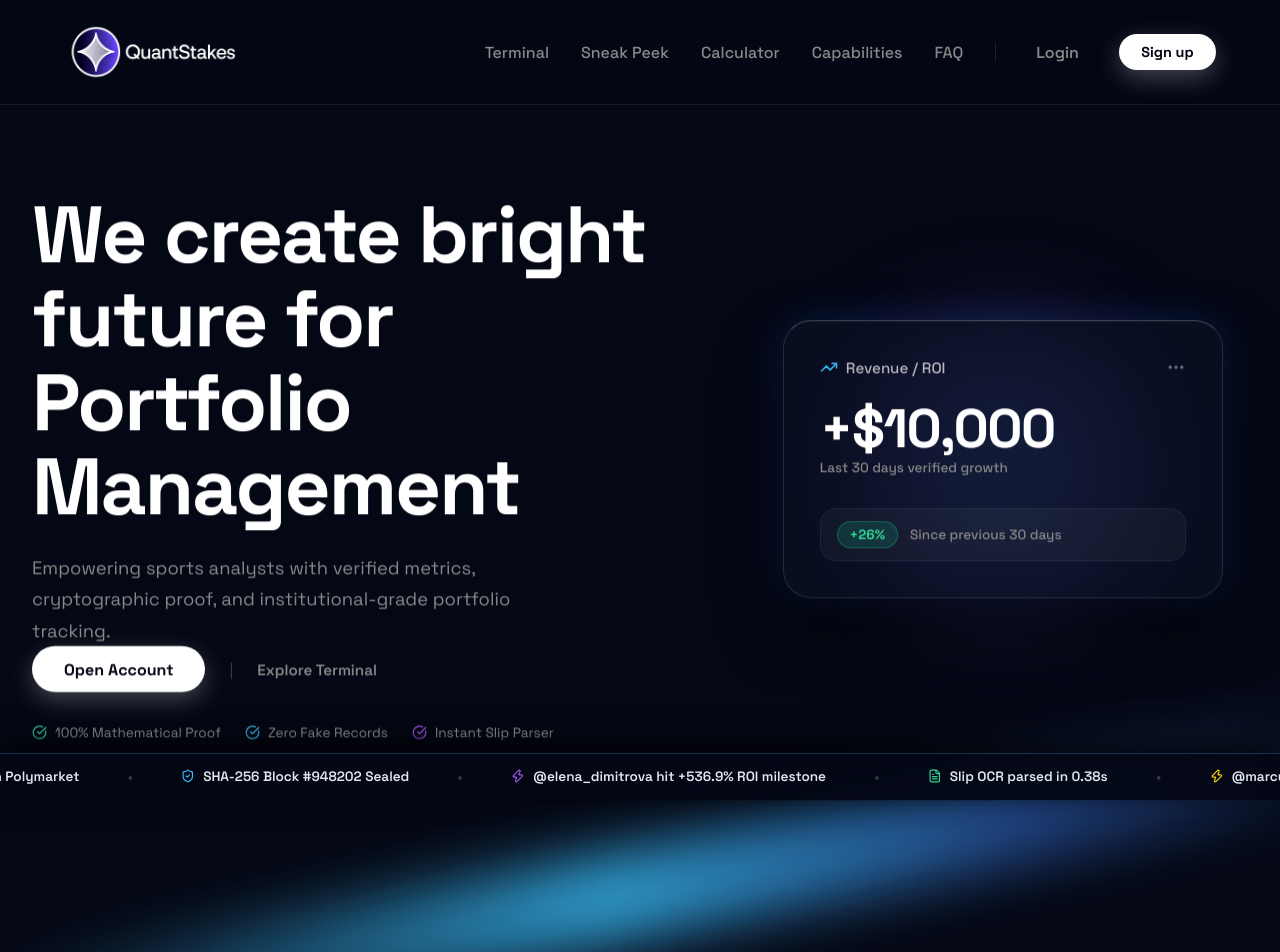
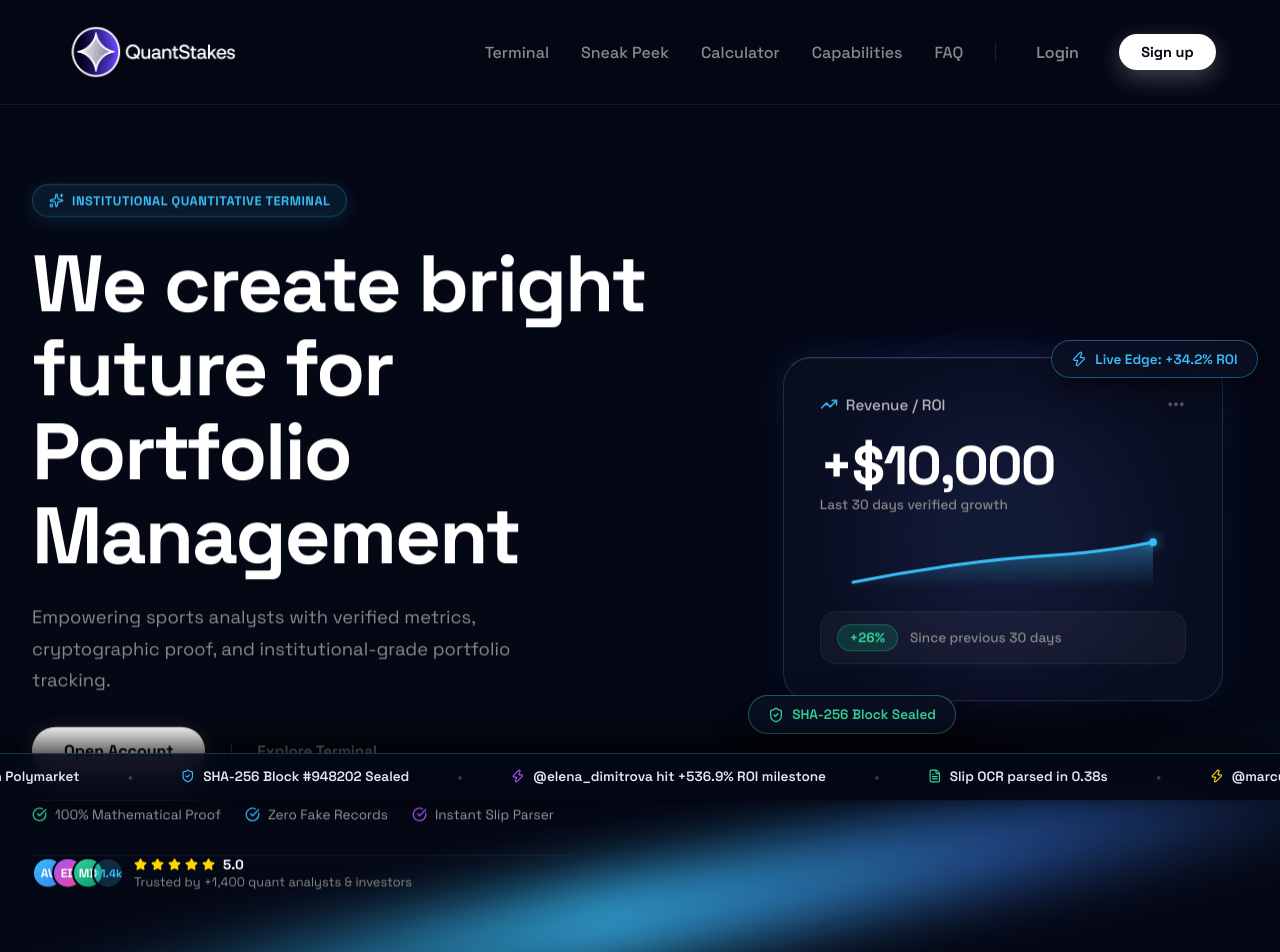
Before and after one commit to tsvetkov10/QuantStake, a React (Vite) app: page / in a window 1280 px wide. Shown: the top 952 px of the page. Built offline with nearby package versions, Linux system fonts and the light colour scheme; a web font is replaced by a local one.

Commit message:
Add top quantitative badge, social proof avatar stack, floating badges, and glowing sparkline to Hero section

```diff
--- a/src/pages/Landing.jsx
+++ b/src/pages/Landing.jsx
@@ -1,6 +1,6 @@
 import React, { useState, useEffect } from 'react';
 import { Link } from 'react-router-dom';
-import { BrainCircuit, BarChart3, Shield, CheckCircle, Sparkles, Activity, ShieldCheck, Users, CreditCard, TrendingUp, MoreHorizontal, ArrowRight, Lock, Award, Eye, FileText, ChevronDown, ChevronUp, Calculator, HelpCircle, Sliders, Zap } from 'lucide-react';
+import { BrainCircuit, BarChart3, Shield, CheckCircle, Sparkles, Activity, ShieldCheck, Users, CreditCard, TrendingUp, MoreHorizontal, ArrowRight, Lock, Award, Eye, FileText, ChevronDown, ChevronUp, Calculator, HelpCircle, Sliders, Zap, Star } from 'lucide-react';
 
 export default function Landing() {
   // Animated Revenue Counter (0 -> 10,000)
@@ -115,18 +115,25 @@ export default function Landing() {
       </header>
 
       {/* Hero Section */}
-      <section style={{ position: 'relative', paddingTop: '11rem', paddingBottom: '5rem', width: '100%', minHeight: '88vh' }}>
+      <section style={{ position: 'relative', paddingTop: '10.5rem', paddingBottom: '5rem', width: '100%', minHeight: '88vh' }}>
 
         <div className="hero-cirform-grid responsive-padding" style={{ paddingTop: '1rem', paddingBottom: '3rem' }}>
 
           {/* Hero Left Column: Headline, Description & White Pill Action */}
           <div className="flex-col reveal-on-scroll" style={{ alignItems: 'flex-start' }}>
+
+            {/* Top Glass Badge */}
+            <div style={{ background: 'rgba(56, 189, 248, 0.1)', border: '1px solid rgba(56, 189, 248, 0.3)', padding: '0.45rem 1rem', borderRadius: '20px', display: 'inline-flex', alignItems: 'center', gap: '8px', marginBottom: '1.5rem', boxShadow: '0 4px 20px rgba(56, 189, 248, 0.15)' }}>
+              <Sparkles size={15} color="#38bdf8" />
+              <span style={{ fontSize: '0.8rem', fontWeight: 700, color: '#38bdf8', letterSpacing: '0.5px' }}>INSTITUTIONAL QUANTITATIVE TERMINAL</span>
+            </div>
+
             <h1 className="title-cirform mb-6" style={{ textAlign: 'left', letterSpacing: '-2px' }}>
               We create bright <br />
               future for Portfolio Management
             </h1>
 
-            <p className="text-secondary mb-10" style={{ fontSize: '1.15rem', maxWidth: '540px', lineHeight: '1.7', textAlign: 'left' }}>
+            <p className="text-secondary mb-8" style={{ fontSize: '1.15rem', maxWidth: '540px', lineHeight: '1.7', textAlign: 'left' }}>
               Empowering sports analysts with verified metrics, cryptographic proof, and institutional-grade portfolio tracking.
             </p>
 
@@ -144,11 +151,29 @@ export default function Landing() {
             </div>
 
             {/* Hero Trust Badges Row */}
-            <div className="flex items-center gap-6 flex-wrap" style={{ fontSize: '0.85rem', color: 'rgba(255,255,255,0.6)' }}>
+            <div className="flex items-center gap-6 flex-wrap mb-8" style={{ fontSize: '0.85rem', color: 'rgba(255,255,255,0.6)' }}>
               <span className="flex items-center gap-2"><CheckCircle size={15} color="#34d399" /> 100% Mathematical Proof</span>
               <span className="flex items-center gap-2"><CheckCircle size={15} color="#38bdf8" /> Zero Fake Records</span>
               <span className="flex items-center gap-2"><CheckCircle size={15} color="#a855f7" /> Instant Slip Parser</span>
             </div>
+
+            {/* Social Proof Avatar Stack */}
+            <div className="flex items-center gap-4 pt-6" style={{ borderTop: '1px solid rgba(255, 255, 255, 0.08)', width: '100%', maxWidth: '540px' }}>
+              <div className="flex items-center" style={{ marginLeft: '6px' }}>
+                <div style={{ width: '32px', height: '32px', borderRadius: '50%', background: 'linear-gradient(135deg, #38bdf8, #3b82f6)', display: 'flex', alignItems: 'center', justifyContent: 'center', fontSize: '0.75rem', fontWeight: 800, color: '#fff', border: '2px solid #040714', margin: '0 -6px' }}>AV</div>
+                <div style={{ width: '32px', height: '32px', borderRadius: '50%', background: 'linear-gradient(135deg, #a855f7, #ec4899)', display: 'flex', alignItems: 'center', justifyContent: 'center', fontSize: '0.75rem', fontWeight: 800, color: '#fff', border: '2px solid #040714', margin: '0 -6px' }}>ED</div>
+                <div style={{ width: '32px', height: '32px', borderRadius: '50%', background: 'linear-gradient(135deg, #34d399, #059669)', display: 'flex', alignItems: 'center', justifyContent: 'center', fontSize: '0.75rem', fontWeight: 800, color: '#fff', border: '2px solid #040714', margin: '0 -6px' }}>MD</div>
+                <div style={{ width: '32px', height: '32px', borderRadius: '50%', background: 'rgba(56, 189, 248, 0.2)', color: '#38bdf8', display: 'flex', alignItems: 'center', justifyContent: 'center', fontSize: '0.7rem', fontWeight: 800, border: '2px solid #040714', margin: '0 -6px' }}>+1.4k</div>
+              </div>
+              <div className="flex-col">
+                <div className="flex items-center gap-1">
+                  {[...Array(5)].map((_, i) => <Star key={i} size={13} fill="#FFD700" color="#FFD700" />)}
+                  <span style={{ fontSize: '0.85rem', fontWeight: 700, color: '#ffffff', marginLeft: '4px' }}>5.0</span>
+                </div>
+                <span className="text-secondary" style={{ fontSize: '0.8rem' }}>Trusted by +1,400 quant analysts & investors</span>
+              </div>
+            </div>
+
           </div>
 
           {/* Hero Right Column: Floating Financial Metric Glass Card */}
@@ -156,6 +181,20 @@ export default function Landing() {
 
             {/* Ambient Backlight Glow behind Card */}
             <div style={{ position: 'absolute', width: '300px', height: '300px', background: 'radial-gradient(circle, rgba(56, 189, 248, 0.4) 0%, rgba(168, 85, 247, 0.2) 60%, transparent 80%)', filter: 'blur(50px)', pointerEvents: 'none', zIndex: 0 }}></div>
+
+            {/* Floating Top Badge */}
+            <div className="desktop-only" style={{ position: 'absolute', top: '-25px', right: '-10px', zIndex: 10, background: 'rgba(11, 16, 35, 0.9)', backdropFilter: 'blur(16px)', border: '1px solid rgba(56, 189, 248, 0.4)', padding: '0.6rem 1.2rem', borderRadius: '20px', boxShadow: '0 10px 30px rgba(0,0,0,0.5)', animation: 'float 4s ease-in-out infinite' }}>
+              <div className="flex items-center gap-2" style={{ fontSize: '0.85rem', fontWeight: 600, color: '#38bdf8' }}>
+                <Zap size={16} color="#38bdf8" /> Live Edge: +34.2% ROI
+              </div>
+            </div>
+
+            {/* Floating Bottom Badge */}
+            <div className="desktop-only" style={{ position: 'absolute', bottom: '-25px', left: '-10px', zIndex: 10, background: 'rgba(11, 16, 35, 0.9)', backdropFilter: 'blur(16px)', border: '1px solid rgba(52, 211, 153, 0.4)', padding: '0.6rem 1.2rem', borderRadius: '20px', boxShadow: '0 10px 30px rgba(0,0,0,0.5)', animation: 'float 5s ease-in-out infinite' }}>
+              <div className="flex items-center gap-2" style={{ fontSize: '0.85rem', fontWeight: 600, color: '#34d399' }}>
+                <ShieldCheck size={16} color="#34d399" /> SHA-256 Block Sealed
+              </div>
+            </div>
 
             <div className="fintech-metric-card" style={{ position: 'relative', zIndex: 5 }}>
               <div className="flex justify-between items-center mb-6">
@@ -169,8 +208,23 @@ export default function Landing() {
               <div style={{ fontSize: '3.4rem', fontWeight: 800, color: '#ffffff', letterSpacing: '-1.5px', marginBottom: '0.2rem', lineHeight: 1 }}>
                 +${revenue.toLocaleString()}
               </div>
-              <div className="text-secondary" style={{ fontSize: '0.85rem', marginBottom: '2rem', fontWeight: 500 }}>
+              <div className="text-secondary" style={{ fontSize: '0.85rem', marginBottom: '1.5rem', fontWeight: 500 }}>
                 Last 30 days verified growth
+              </div>
+
+              {/* Mini Sparkline Graph inside Card */}
+              <div style={{ height: '50px', width: '100%', marginBottom: '1.5rem' }}>
+                <svg viewBox="0 0 300 50" style={{ width: '100%', height: '100%', overflow: 'visible' }}>
+                  <defs>
+                    <linearGradient id="heroSparkline" x1="0" y1="0" x2="0" y2="1">
+                      <stop offset="0%" stopColor="#38bdf8" stopOpacity="0.4" />
+                      <stop offset="100%" stopColor="#38bdf8" stopOpacity="0" />
+                    </linearGradient>
+                  </defs>
+                  <path d="M 0,45 Q 50,35 100,28 T 200,18 T 300,5 L 300,50 L 0,50 Z" fill="url(#heroSparkline)" />
+                  <path d="M 0,45 Q 50,35 100,28 T 200,18 T 300,5" fill="none" stroke="#38bdf8" strokeWidth="3" strokeLinecap="round" />
+                  <circle cx="300" cy="5" r="4" fill="#38bdf8" filter="drop-shadow(0 0 6px #38bdf8)" />
+                </svg>
               </div>
 
               <div className="flex items-center gap-3" style={{ background: 'rgba(255, 255, 255, 0.04)', padding: '0.75rem 1rem', borderRadius: '16px', border: '1px solid rgba(255, 255, 255, 0.06)' }}>
```
